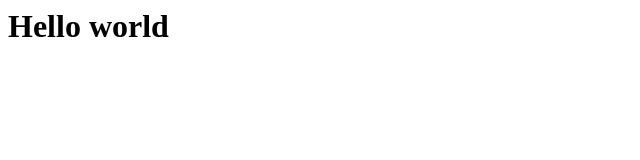
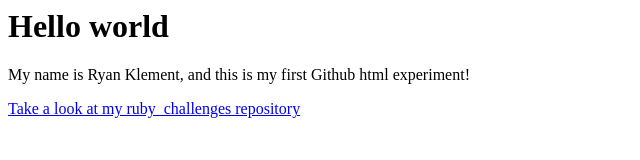
Before and after one commit to rklement/rklement.github.io, a plain HTML site: page index.html in a window 1280 px wide. Shown: the whole page, without its empty margins (0-640 px from the left). Drawn offline with Linux system fonts and the light colour scheme.

Commit message:
added link to ruby_challenges repository

```diff
--- a/index.html
+++ b/index.html
@@ -1 +1,5 @@
 <h1>Hello world</h1>
+
+<p>My name is Ryan Klement, and this is my first Github html experiment!</p>
+
+<a href="https://github.com/rklement/ruby_challenges">Take a look at my ruby_challenges repository</a>
```
